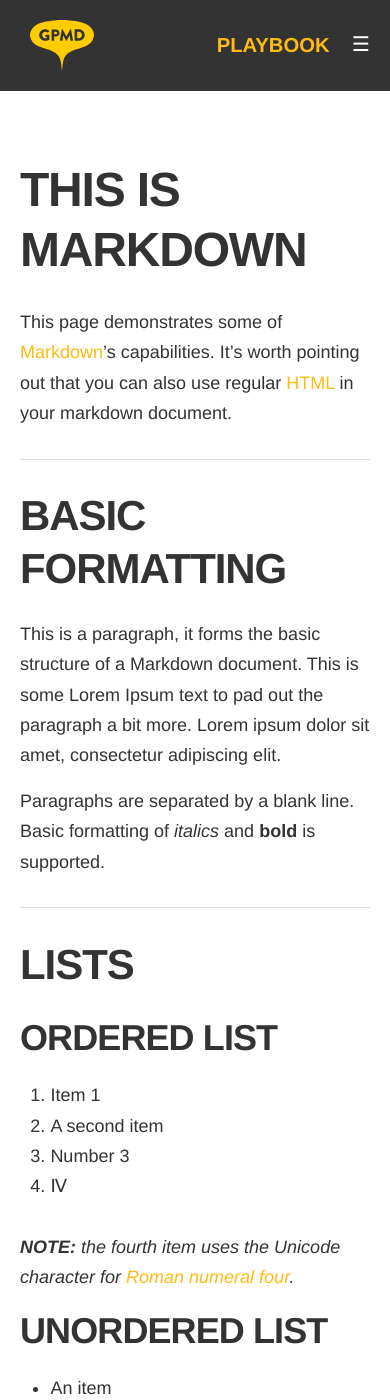
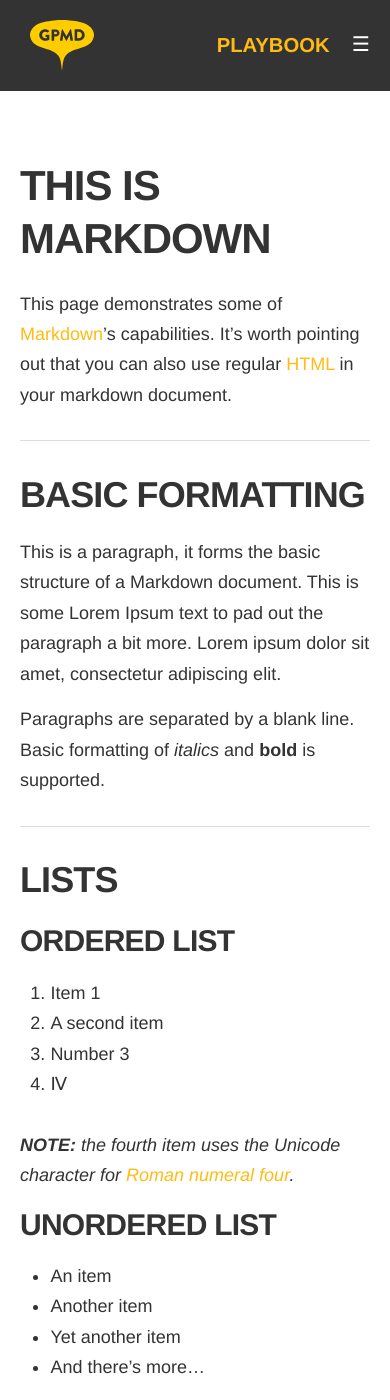
Before and after one commit to gpmd/playbook, a Jekyll site: the page built from _posts/pages/2014-02-26-this-is-markdown.md, in a window 390 px wide and 1400 px high. Built offline with Jekyll 4.4.1, drawn with Linux system fonts in a browser that asks for light colours; nearby versions of some CDN libraries; Markdown is read by kramdown in place of the engine named in the settings.

Commit message:
Tweaked heading sizes - responsive

```diff
--- a/assets/stylesheets/main.css
+++ b/assets/stylesheets/main.css
@@ -793,7 +793,10 @@ h1, h2, h3, h4, h5, h6 {
   font-style: normal;
   letter-spacing: -0.025em;
   margin: 0 0 0.5625em;
-  text-rendering: optimizeLegibility; }
+  text-rendering: optimizeLegibility;
+  -webkit-transition: font-size 0.15s linear;
+  -moz-transition: font-size 0.15s linear;
+  transition: font-size 0.15s linear; }
   h1 .sub-heading, h2 .sub-heading, h3 .sub-heading, h4 .sub-heading, h5 .sub-heading, h6 .sub-heading {
     font-weight: 300;
     font-style: normal; }
@@ -804,23 +807,39 @@ h1, h2, h3, h4, h5, h6 {
  * Uses Bourbon px to em function - $base-font-unit can be found in `_grid-settings.scss`
  */
 h1 {
-  font-size: 2.66667em; }
+  font-size: 2.33333em; }
 
 h2 {
-  font-size: 2.33333em; }
+  font-size: 2em; }
 
 h3 {
-  font-size: 2em; }
+  font-size: 1.66667em; }
 
 h4 {
-  font-size: 1.66667em; }
+  font-size: 1.33333em; }
 
 h5 {
-  font-size: 1.33333em; }
+  font-size: 18; }
 
 h6 {
   font-size: 1.125em; }
 
+/* Media queries */
+@media screen and (min-width: 30em) {
+  h1 {
+    font-size: 2.66667em; }
+
+  h2 {
+    font-size: 2.33333em; }
+
+  h3 {
+    font-size: 2em; }
+
+  h4 {
+    font-size: 1.66667em; }
+
+  h5 {
+    font-size: 1.33333em; } }
 /* ==========================================================================
    Body copy
    ========================================================================== */
```
Also changed, not shown: assets/stylesheets/partials/_typography.scss (+17 -5 lines).
